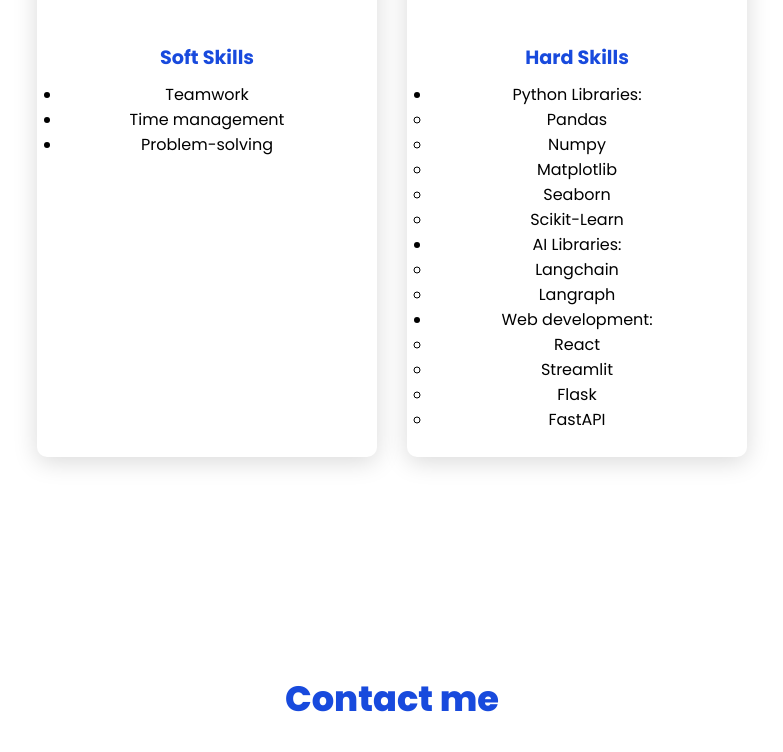
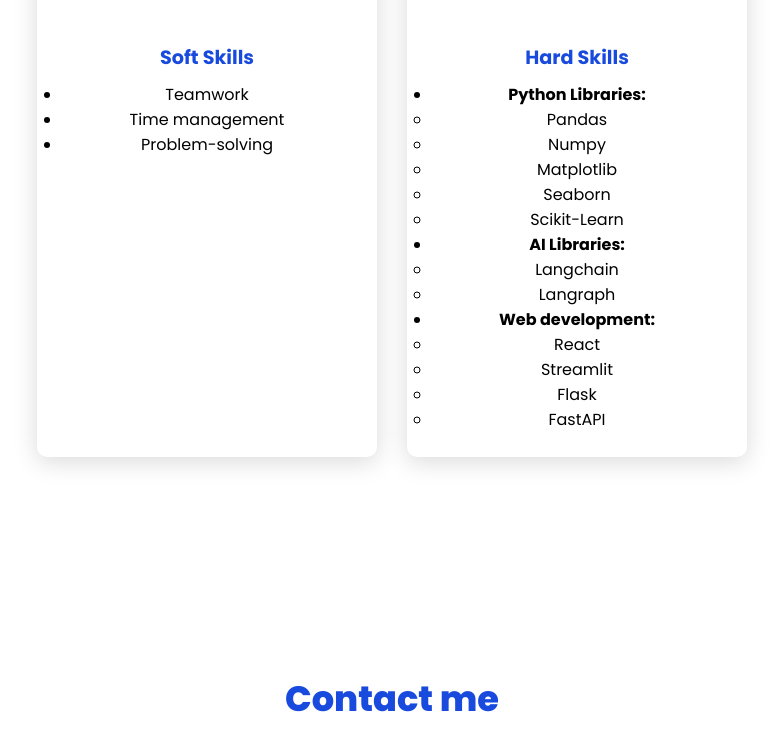
Before and after one commit to yousefkoriem/yousefkoriem.github.io, a website: page index.html in a window 1280 px wide. Shown: the part 3315-4067 px from the top of the page, without its empty margins (248-1031 px from the left). Drawn offline with Linux system fonts and the light colour scheme.

Commit message:
edits fixed

```diff
--- a/index.html
+++ b/index.html
@@ -160,9 +160,9 @@
                 <div class="info">
                     <h3>Hard Skills</h3>
                     <ul class="skills-details">
-                        <li>Python Libraries:<ul> <li>Pandas</li><li>Numpy</li><li>Matplotlib</li><li>Seaborn</li><li>Scikit-Learn</li></ul></li>
-                        <li>AI Libraries:<ul> <li>Langchain</li><li>Langraph</li></ul></li>
-                        <li>Web development:<ul> <li>React</li><li>Streamlit</li><li>Flask</li><li>FastAPI</li></ul></li>
+                        <li><b>Python Libraries:</b><ul> <li>Pandas</li><li>Numpy</li><li>Matplotlib</li><li>Seaborn</li><li>Scikit-Learn</li></ul></li>
+                        <li><b>AI Libraries:</b><ul> <li>Langchain</li><li>Langraph</li></ul></li>
+                        <li><b>Web development:</b><ul> <li>React</li><li>Streamlit</li><li>Flask</li><li>FastAPI</li></ul></li>
                     </ul>
                 </div>
             </div>
```
